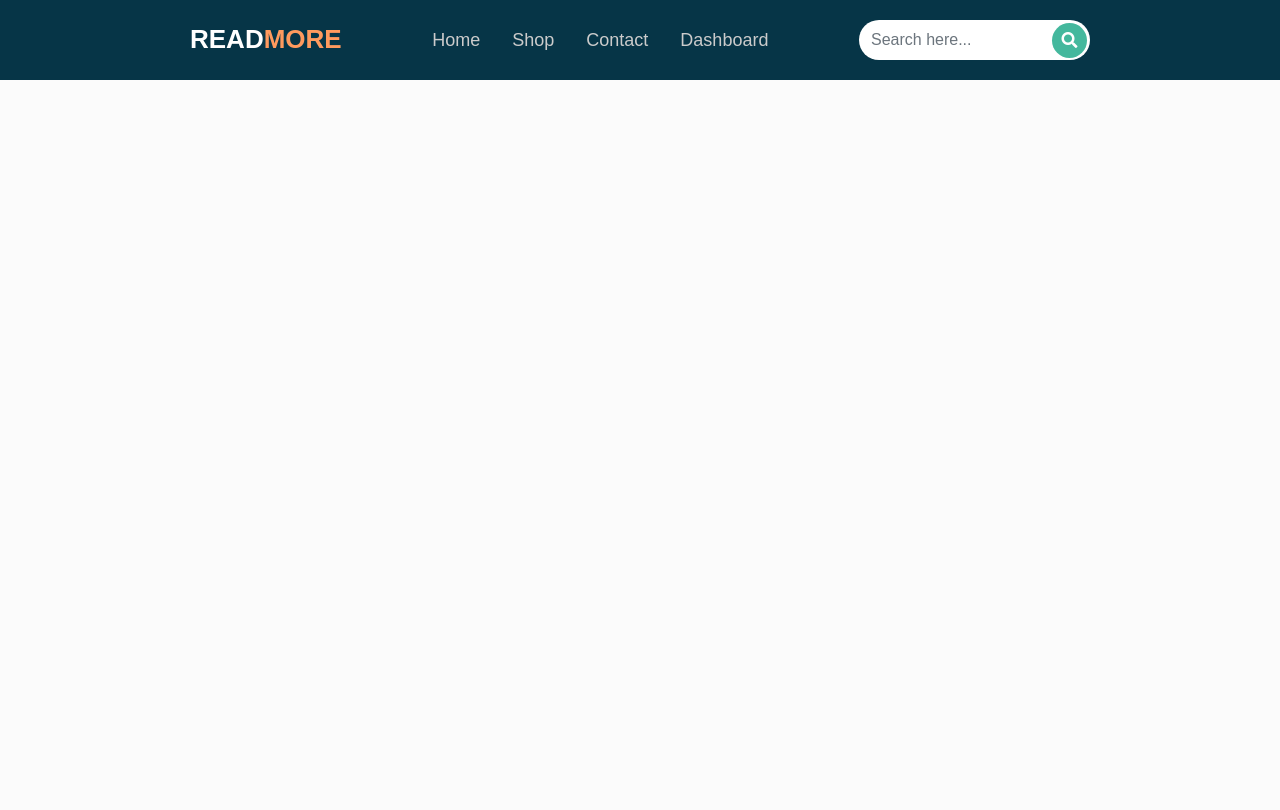
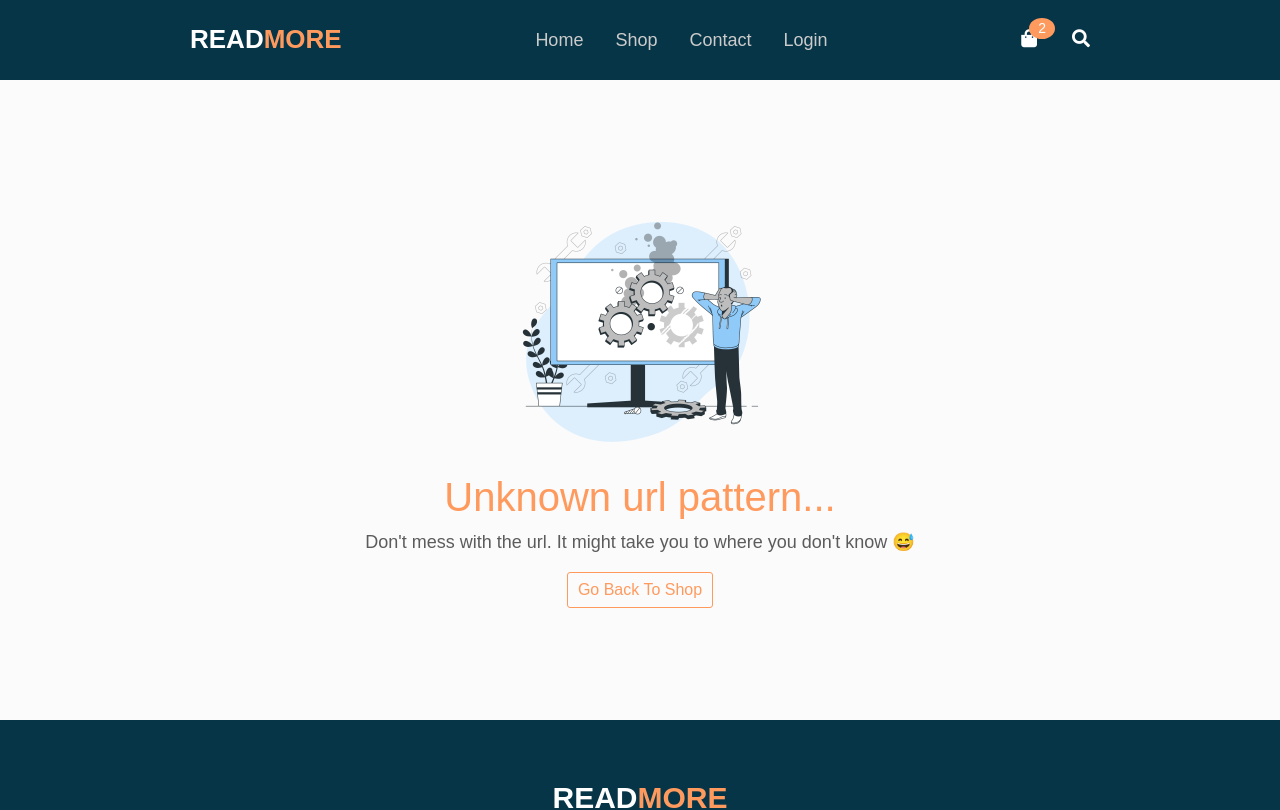
Before and after one commit to TomiwaJoseph/ReadMore, a React (Create React App) app in the folder frontend/: page /cart in a window 1280 px wide. Shown: the top 810 px of the page. Built offline with nearby package versions, Linux system fonts and the light colour scheme.

Commit message:
added more code

```diff
--- a/frontend/package.json
+++ b/frontend/package.json
@@ -9,6 +9,7 @@
     "axios": "^1.3.4",
     "react": "^18.2.0",
     "react-dom": "^18.2.0",
+    "react-owl-carousel": "^2.3.3",
     "react-redux": "^8.0.5",
     "react-router-dom": "^6.10.0",
     "react-scripts": "5.0.1",
--- a/frontend/public/index.html
+++ b/frontend/public/index.html
@@ -7,6 +7,7 @@
     <meta name="theme-color" content="#000000" />
     <meta name="description" content="Web bookstore to purchase books" />
     <link rel="stylesheet" href="./assets/css/bootstrap.min.css" />
+    <link rel="stylesheet" href="./assets/css/aos.css" />
     <link rel="stylesheet" href="./assets/font-awesome/css/all.min.css" />
     <title>React App</title>
   </head>
@@ -14,6 +15,12 @@
     <noscript>You need to enable JavaScript to run this app.</noscript>
     <div id="root"></div>
     <script src="./assets/js/my_jQuery.js"></script>
+    <script src="./assets/js/aos.js"></script>
     <script src="./assets/js/bootstrap.min.js"></script>
+    <script>
+      window.addEventListener("load", function () {
+        AOS.init();
+      });
+    </script>
   </body>
 </html>
--- a/frontend/src/App.css
+++ b/frontend/src/App.css
@@ -7,10 +7,11 @@
   --body-text-color: #757575;
   --light-text-color: #afafaf;
   --dark-text-color: #2f2f2f;
+  --dark-body-color: #edebe4;
+  --media-link-color: #edebe4;
+  --dark-grey: #454545;
   --body-font: "Raleway", sans-serif;
   --heading-font: "Prata", Georgia, serif;
-  /* --secondary-font: "Playfair Display", Georgia, serif; */
-  /* --: 'Mulish', sans-serif; */
 }
 
 body {
@@ -28,8 +29,77 @@ body {
   box-shadow: none;
 }
 
-/* h2 {
+a,
+a:hover {
+  text-decoration: none;
+}
+
+.section-header {
+  text-align: center;
+}
+
+.section-header p {
+  font-family: var(--body-font);
+  text-transform: uppercase;
+  font-size: 14px;
+  color: var(--light-text-color);
+}
+
+.section-header h2 {
   font-family: var(--heading-font);
-  line-height: 1.2;
-  color: var(--dark-color);
-} */
+  font-size: 3rem;
+  margin-bottom: 30px;
+}
+
+.error__div {
+  height: 90vh;
+  display: flex;
+  flex-direction: column;
+  align-items: center;
+  justify-content: center;
+  padding: 0 20px;
+  text-align: center;
+  padding-top: 10vh;
+}
+
+.error_image_wrapper {
+  width: 250px;
+  height: 260px;
+  margin-top: 10px;
+}
+
+.error__div h1 {
+  color: var(--main-color);
+  margin-top: 10px;
+}
+
+.error__div p {
+  color: #5c5c5c;
+  font-size: 18px;
+}
+
+.error__div .single__page-error {
+  color: var(--main-color);
+  padding: 5px 10px;
+  border: 1px solid var(--main-color);
+  border-radius: 3px;
+  -webkit-transition: all 150ms ease-in;
+  -o-transition: all 150ms ease-in;
+  transition: all 150ms ease-in;
+}
+
+.error__div .single__page-error:hover {
+  color: #fff;
+  background: var(--main-color);
+}
+
+/* MOBILE */
+
+@media only screen and (max-width: 480px) {
+  .error__div h1 {
+    font-size: 30px;
+  }
+  .error__div p {
+    font-size: 16px !important;
+  }
+}
--- a/frontend/src/App.js
+++ b/frontend/src/App.js
@@ -1,7 +1,13 @@
 import "./App.css";
 import { BrowserRouter as Router, Routes, Route } from "react-router-dom";
 import Navbar from "./components/Navbar";
+import Footer from "./components/Footer";
 import Home from "./pages/Home";
+import Shop from "./pages/Shop";
+import Contact from "./pages/Contact";
+import SignUp from "./pages/SignUp";
+import Login from "./pages/Login";
+import ErrorPage from "./pages/ErrorPage";
 
 const App = () => {
   return (
@@ -9,7 +15,13 @@ const App = () => {
       <Navbar />
       <Routes>
         <Route path="/" element={<Home />} />
+        <Route path="/shop" element={<Shop />} />
+        <Route path="/contact-us" element={<Contact />} />
+        <Route path="/sign-up" element={<SignUp />} />
+        <Route path="/login" element={<Login />} />
+        <Route path="*" element={<ErrorPage />} />
       </Routes>
+      <Footer />
     </Router>
   );
 };
--- a/frontend/src/components/Features.jsx
+++ b/frontend/src/components/Features.jsx
@@ -1,7 +1,15 @@
 import "./features.css";
-import img1 from "../static/products/product-item1.jpg";
+import { featuredProducts } from "../data";
+import { useEffect, useState } from "react";
+import { NavLink } from "react-router-dom";
 
 const Features = () => {
+  const [data, setData] = useState([]);
+
+  useEffect(() => {
+    setData(featuredProducts);
+  }, []);
+
   return (
     <div className="features-container">
       <div className="section-header">
@@ -10,8 +18,35 @@ const Features = () => {
       </div>
       <div className="container">
         <div className="row">
-          <div class="col-md-3">
-            <figure class="product-style">
+          {data.map((book, index) => (
+            <div key={index} className="col-md-3">
+              <div className="product-image">
+                <img src={book.image} className="img-fluid" alt={book.name} />
+                <div className="hidden-cta">
+                  <i
+                    //   onClick={() => addToCart(dress.id, 1)}
+                    className="fas fa-shopping-bag"
+                  ></i>
+                  <i
+                    //   onClick={() => handleWishlistClick(dress.id)}
+                    className="fas fa-heart"
+                  ></i>
+                </div>
+              </div>
+              <div className="book-details">
+                <NavLink
+                  to={`/shop/book/${book.slug}`}
+                  className="single-book-link"
+                >
+                  <h3>{book.name}</h3>
+                </NavLink>
+                <p>{book.author}</p>
+                <div className="item-price">$ {book.price}</div>
+              </div>
+            </div>
+          ))}
+          {/* <div class="col-md-3"> */}
+          {/* <figure class="product-style">
               <img src={img1} alt="Books" class="product-item" />
               <button
                 type="button"
@@ -25,8 +60,16 @@ const Features = () => {
                 <p>Armor Ramsey</p>
                 <div class="item-price">$ 40.00</div>
               </figcaption>
-            </figure>
-          </div>
+            </figure> */}
+          {/* <div className="wrapper">
+              <p>Text</p>
+              <div id="slide">
+                <a href="/">
+                  <button>Add To Cart</button>
+                </a>
+              </div>
+            </div> */}
+          {/* </div> */}
         </div>
       </div>
     </div>
--- a/frontend/src/components/Navbar.jsx
+++ b/frontend/src/components/Navbar.jsx
@@ -18,7 +18,7 @@ const Navbar = () => {
     document.body.style["overflow"] = "auto";
   };
   const storeContext = useSelector((state) => state.store);
-  const { isAuthenticated } = storeContext;
+  const { isAuthenticated, cartCount } = storeContext;
 
   useEffect(() => {
     const onScroll = () => {
@@ -57,8 +57,11 @@ const Navbar = () => {
           </NavLink>
         </div>
         <div className="mobile-icons">
-          <NavLink to="/apartments">
-            <i onClick={closeMobileMenu} className="fa fa-home"></i>
+          <NavLink to="/cart" className="cartIcon">
+            <div className="cart__wrapper">
+              <i className="fas fa-shopping-bag"></i>
+              <span>{cartCount}</span>
+            </div>
           </NavLink>
           <i
             onClick={handleClick}
@@ -118,17 +121,15 @@ const Navbar = () => {
           </div>
         </div>
         <div className="nav-right">
-          <form className="search_form" onSubmit={handleSearch}>
-            <input
-              type="text"
-              name="searchValue"
-              className="form-control"
-              placeholder="Search here..."
-            />
-            <button type="submit">
-              <i className="fa fa-search" aria-hidden="true"></i>
-            </button>
-          </form>
+          <NavLink to="/cart" className="cartIcon">
+            <div className="cart__wrapper">
+              <i className="fas fa-shopping-bag"></i>
+              <span>{cartCount}</span>
+            </div>
+          </NavLink>
+          <NavLink to="/search">
+            <i className="fas fa-search"></i>
+          </NavLink>
         </div>
       </nav>
     </>
--- a/frontend/src/components/navbar.css
+++ b/frontend/src/components/navbar.css
@@ -46,9 +46,48 @@ nav .mobile-links {
   display: none;
 }
 
+nav .nav-right {
+  display: flex;
+  align-items: center;
+  gap: 30px;
+}
+
+nav .nav-right .fa-search {
+  color: #fff;
+  font-size: 18px;
+}
+
+.cartIcon {
+  margin-right: 5px;
+}
+nav .cart__wrapper {
+  position: relative;
+}
+nav .cart__wrapper span {
+  position: absolute;
+  top: -10px;
+  right: -18px;
+  font-size: 14px;
+  background: var(--main-color);
+  color: #fff;
+  border-radius: 50%;
+  padding-left: 9px;
+  padding-right: 9px;
+}
+nav .cart__wrapper i {
+  text-align: center;
+  font-size: 18px;
+  color: #fff;
+}
+
 /* =========================================
 =========== Fixed Navbar Styles ============
 ========================================= */
+
+nav.fix-navbar .nav-right .fa-search,
+nav.fix-navbar .cart__wrapper i {
+  color: var(--dark-grey) !important;
+}
 
 nav.fix-navbar {
   width: 100%;
@@ -77,6 +116,11 @@ nav.fix-navbar h2 {
   color: var(--main-color);
   font-weight: 600;
 }
+
+.the-navbar.fix-navbar form input {
+  background: #e8f0fe;
+}
+
 /* =========================================
 ========== Responsiveness Styles ===========
 ========================================= */
@@ -143,7 +187,7 @@ nav.fix-navbar h2 {
       transform: rotate(0deg);
     }
     to {
-      transform: rotate(180deg);
+      transform: rotate(360deg);
     }
   }
 
@@ -176,7 +220,8 @@ nav.fix-navbar h2 {
   }
 
   nav.fix-navbar .fa {
-    color: #454545;
+    animation: close-icon-spin 0.5s linear;
+    color: var(--dark-grey);
   }
 }
 
--- a/frontend/src/components/slidersection.css
+++ b/frontend/src/components/slidersection.css
@@ -10,7 +10,7 @@
   -ms-flex-align: center;
   align-items: center;
   padding: 75px 0;
-  background-color: #f5f6f9;
+  background-color: #edebe4;
   position: relative;
   height: 90vh;
 }
@@ -48,14 +48,14 @@
 }
 
 .slider_section .img-box {
-  height: 300px;
+  height: 50vh;
   display: flex;
   justify-content: center;
   overflow: hidden;
 }
 
 .slider_section .img-box img {
-  height: 300px;
+  height: 50vh;
 }
 
 .slider_section .carousel_btn_box {
--- a/frontend/src/pages/Home.jsx
+++ b/frontend/src/pages/Home.jsx
@@ -1,12 +1,18 @@
 import "./page-styles.css";
 import SliderSection from "../components/SliderSection";
 import Features from "../components/Features";
+import Quotation from "../components/Quotation";
+import Offers from "../components/Offers";
+import Newsletter from "../components/Newsletter";
 
 const Home = () => {
   return (
     <div className="home-container">
       <SliderSection />
       <Features />
+      <Quotation />
+      <Offers />
+      <Newsletter />
     </div>
   );
 };
--- a/frontend/src/redux/reducers/bookReducer.js
+++ b/frontend/src/redux/reducers/bookReducer.js
@@ -1,7 +1,8 @@
 import { ActionTypes } from "../actions/action-types";
 
 const globalState = {
-  isAuthenticated: true,
+  isAuthenticated: false,
+  cartCount: 2,
   backendUrl: "http://localhost:8000",
 };
 
```
Also changed, not shown: frontend/src/components/features.css (+67 -55 lines), 1 other file (tests, documents, lock files or other folders).
